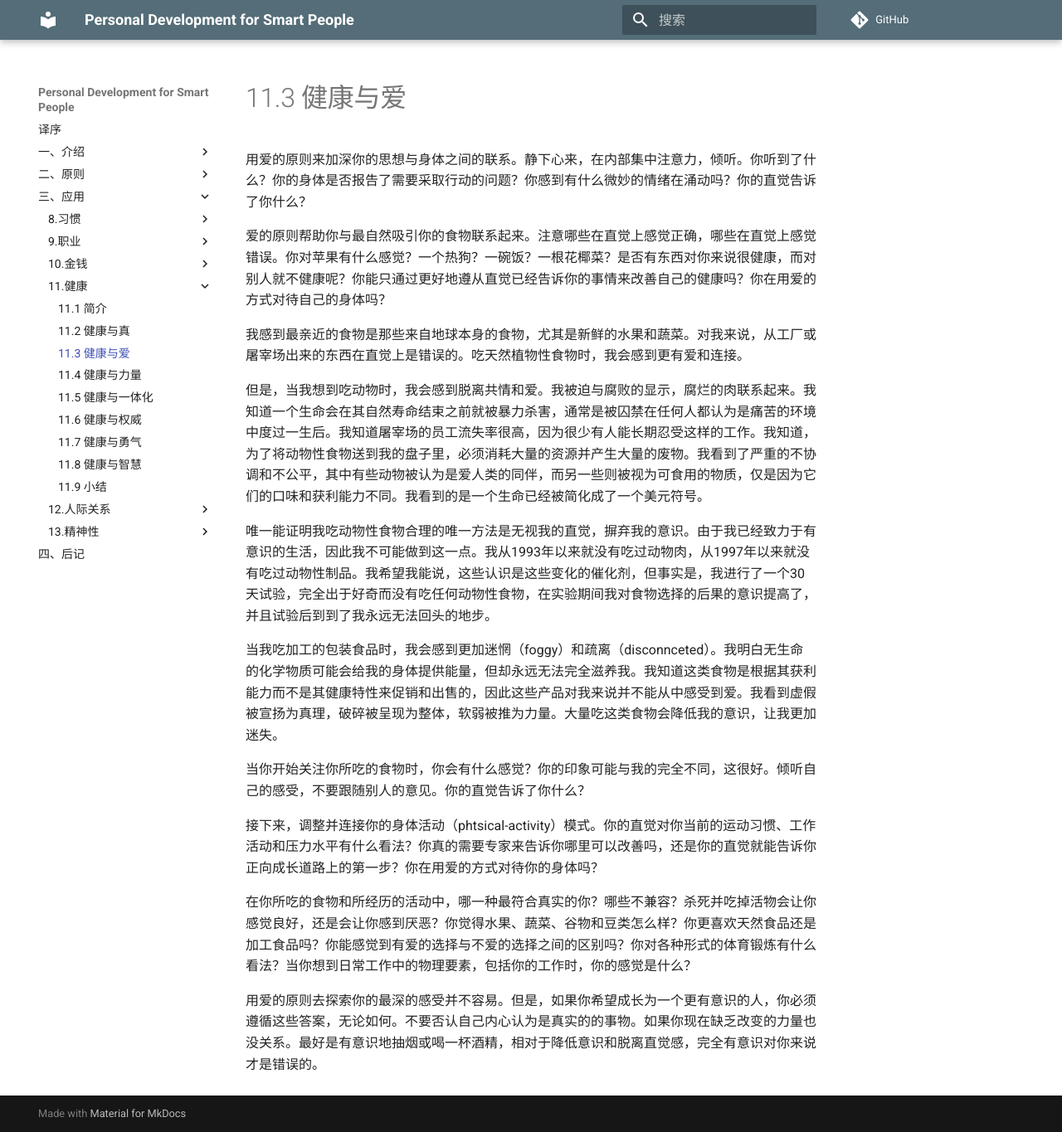
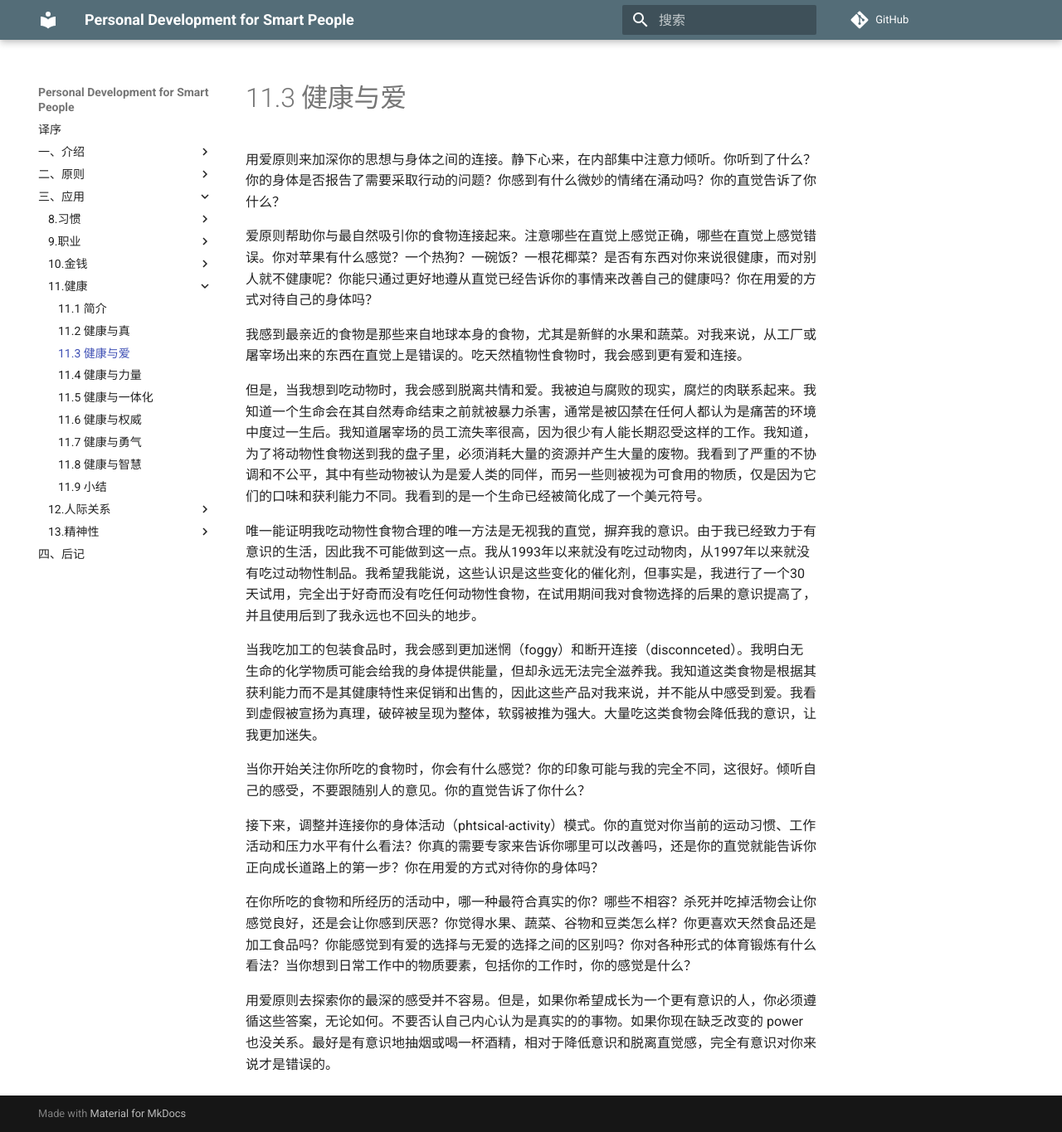
Before and after one commit to wtsnwei/pdsp, an MkDocs documentation site: the page built from docs/3.Application/11.health/02.health-and-love.md, in a window 1280 px wide and 1365 px high. Shown: the whole window at 83% size. Built offline with MkDocs 1.6.1 and Material for MkDocs 9.7.7, drawn with Linux system fonts in a browser that asks for light colours; comment, search, counter and statistics services are not loaded.

Commit message:
修正语句

```diff
--- a/docs/3.Application/11.health/02.health-and-love.md
+++ b/docs/3.Application/11.health/02.health-and-love.md
@@ -3,22 +3,22 @@ title:      Health and Love
 date:       2021-03-16
 ---
 
-用爱的原则来加深你的思想与身体之间的联系。静下心来，在内部集中注意力，倾听。你听到了什么？你的身体是否报告了需要采取行动的问题？你感到有什么微妙的情绪在涌动吗？你的直觉告诉了你什么？
+用爱原则来加深你的思想与身体之间的连接。静下心来，在内部集中注意力倾听。你听到了什么？你的身体是否报告了需要采取行动的问题？你感到有什么微妙的情绪在涌动吗？你的直觉告诉了你什么？
 
-爱的原则帮助你与最自然吸引你的食物联系起来。注意哪些在直觉上感觉正确，哪些在直觉上感觉错误。你对苹果有什么感觉？一个热狗？一碗饭？一根花椰菜？是否有东西对你来说很健康，而对别人就不健康呢？你能只通过更好地遵从直觉已经告诉你的事情来改善自己的健康吗？你在用爱的方式对待自己的身体吗？
+爱原则帮助你与最自然吸引你的食物连接起来。注意哪些在直觉上感觉正确，哪些在直觉上感觉错误。你对苹果有什么感觉？一个热狗？一碗饭？一根花椰菜？是否有东西对你来说很健康，而对别人就不健康呢？你能只通过更好地遵从直觉已经告诉你的事情来改善自己的健康吗？你在用爱的方式对待自己的身体吗？
 
 我感到最亲近的食物是那些来自地球本身的食物，尤其是新鲜的水果和蔬菜。对我来说，从工厂或屠宰场出来的东西在直觉上是错误的。吃天然植物性食物时，我会感到更有爱和连接。
 
-但是，当我想到吃动物时，我会感到脱离共情和爱。我被迫与腐败的显示，腐烂的肉联系起来。我知道一个生命会在其自然寿命结束之前就被暴力杀害，通常是被囚禁在任何人都认为是痛苦的环境中度过一生后。我知道屠宰场的员工流失率很高，因为很少有人能长期忍受这样的工作。我知道，为了将动物性食物送到我的盘子里，必须消耗大量的资源并产生大量的废物。我看到了严重的不协调和不公平，其中有些动物被认为是爱人类的同伴，而另一些则被视为可食用的物质，仅是因为它们的口味和获利能力不同。我看到的是一个生命已经被简化成了一个美元符号。
+但是，当我想到吃动物时，我会感到脱离共情和爱。我被迫与腐败的现实，腐烂的肉联系起来。我知道一个生命会在其自然寿命结束之前就被暴力杀害，通常是被囚禁在任何人都认为是痛苦的环境中度过一生后。我知道屠宰场的员工流失率很高，因为很少有人能长期忍受这样的工作。我知道，为了将动物性食物送到我的盘子里，必须消耗大量的资源并产生大量的废物。我看到了严重的不协调和不公平，其中有些动物被认为是爱人类的同伴，而另一些则被视为可食用的物质，仅是因为它们的口味和获利能力不同。我看到的是一个生命已经被简化成了一个美元符号。
 
-唯一能证明我吃动物性食物合理的唯一方法是无视我的直觉，摒弃我的意识。由于我已经致力于有意识的生活，因此我不可能做到这一点。我从1993年以来就没有吃过动物肉，从1997年以来就没有吃过动物性制品。我希望我能说，这些认识是这些变化的催化剂，但事实是，我进行了一个30天试验，完全出于好奇而没有吃任何动物性食物，在实验期间我对食物选择的后果的意识提高了，并且试验后到到了我永远无法回头的地步。
+唯一能证明我吃动物性食物合理的唯一方法是无视我的直觉，摒弃我的意识。由于我已经致力于有意识的生活，因此我不可能做到这一点。我从1993年以来就没有吃过动物肉，从1997年以来就没有吃过动物性制品。我希望我能说，这些认识是这些变化的催化剂，但事实是，我进行了一个30天试用，完全出于好奇而没有吃任何动物性食物，在试用期间我对食物选择的后果的意识提高了，并且使用后到了我永远也不回头的地步。
 
-当我吃加工的包装食品时，我会感到更加迷惘（foggy）和疏离（disconnceted）。我明白无生命的化学物质可能会给我的身体提供能量，但却永远无法完全滋养我。我知道这类食物是根据其获利能力而不是其健康特性来促销和出售的，因此这些产品对我来说并不能从中感受到爱。我看到虚假被宣扬为真理，破碎被呈现为整体，软弱被推为力量。大量吃这类食物会降低我的意识，让我更加迷失。
+当我吃加工的包装食品时，我会感到更加迷惘（foggy）和断开连接（disconnceted）。我明白无生命的化学物质可能会给我的身体提供能量，但却永远无法完全滋养我。我知道这类食物是根据其获利能力而不是其健康特性来促销和出售的，因此这些产品对我来说，并不能从中感受到爱。我看到虚假被宣扬为真理，破碎被呈现为整体，软弱被推为强大。大量吃这类食物会降低我的意识，让我更加迷失。
 
 当你开始关注你所吃的食物时，你会有什么感觉？你的印象可能与我的完全不同，这很好。倾听自己的感受，不要跟随别人的意见。你的直觉告诉了你什么？
 
 接下来，调整并连接你的身体活动（phtsical-activity）模式。你的直觉对你当前的运动习惯、工作活动和压力水平有什么看法？你真的需要专家来告诉你哪里可以改善吗，还是你的直觉就能告诉你正向成长道路上的第一步？你在用爱的方式对待你的身体吗？
 
-在你所吃的食物和所经历的活动中，哪一种最符合真实的你？哪些不兼容？杀死并吃掉活物会让你感觉良好，还是会让你感到厌恶？你觉得水果、蔬菜、谷物和豆类怎么样？你更喜欢天然食品还是加工食品吗？你能感觉到有爱的选择与不爱的选择之间的区别吗？你对各种形式的体育锻炼有什么看法？当你想到日常工作中的物理要素，包括你的工作时，你的感觉是什么？
+在你所吃的食物和所经历的活动中，哪一种最符合真实的你？哪些不相容？杀死并吃掉活物会让你感觉良好，还是会让你感到厌恶？你觉得水果、蔬菜、谷物和豆类怎么样？你更喜欢天然食品还是加工食品吗？你能感觉到有爱的选择与无爱的选择之间的区别吗？你对各种形式的体育锻炼有什么看法？当你想到日常工作中的物质要素，包括你的工作时，你的感觉是什么？
 
-用爱的原则去探索你的最深的感受并不容易。但是，如果你希望成长为一个更有意识的人，你必须遵循这些答案，无论如何。不要否认自己内心认为是真实的的事物。如果你现在缺乏改变的力量也没关系。最好是有意识地抽烟或喝一杯酒精，相对于降低意识和脱离直觉感，完全有意识对你来说才是错误的。
+用爱原则去探索你的最深的感受并不容易。但是，如果你希望成长为一个更有意识的人，你必须遵循这些答案，无论如何。不要否认自己内心认为是真实的的事物。如果你现在缺乏改变的 power 也没关系。最好是有意识地抽烟或喝一杯酒精，相对于降低意识和脱离直觉感，完全有意识对你来说才是错误的。
```
Also changed, not shown: docs/3.Application/11.health/03.health-and-power.md (+4 -4 lines).
